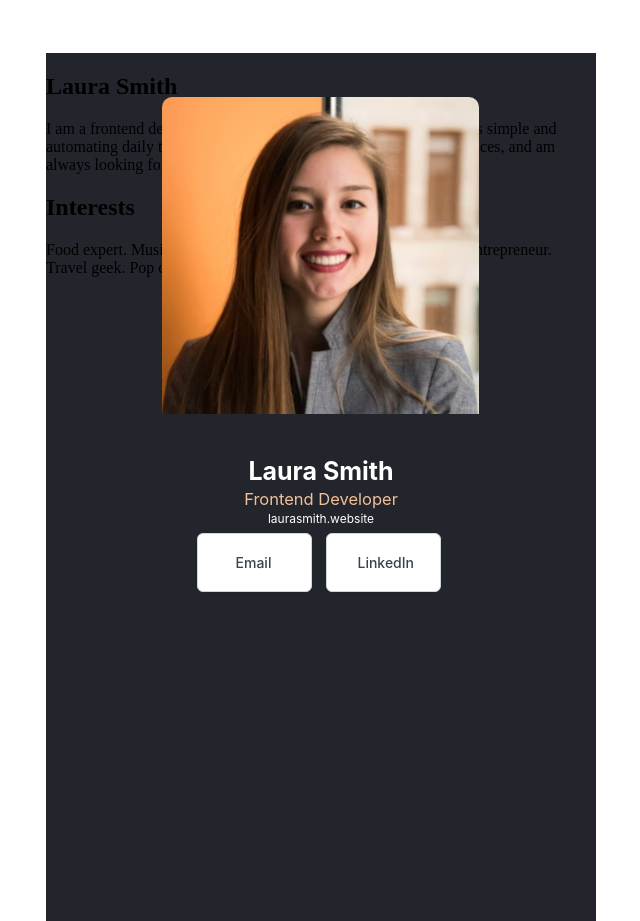
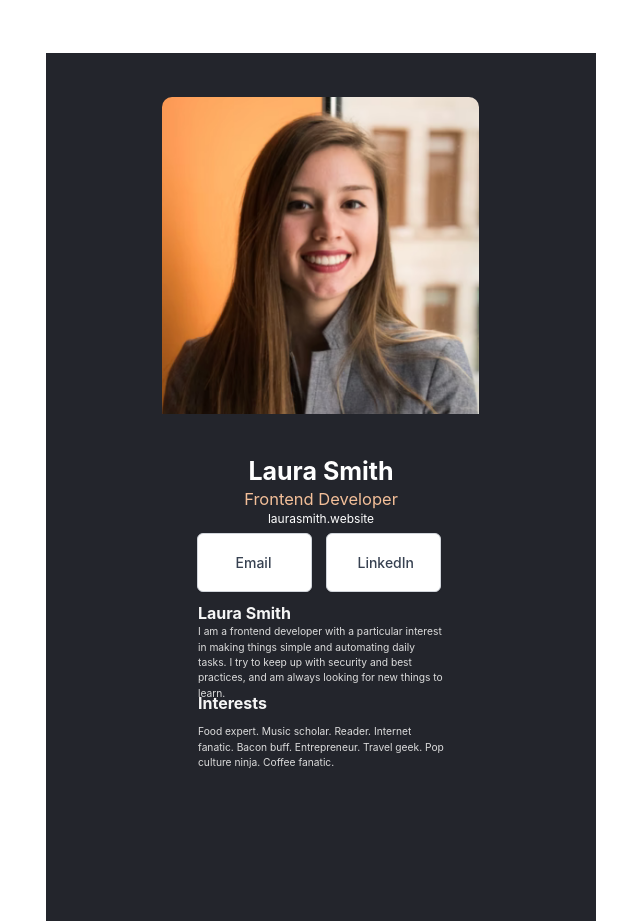
Before and after one commit to pedrlse/React-Course-Project, a React (Create React App) app: page / in a window 1280 px wide. Shown: the whole page, without its empty margins (19-659 px from the left). Built offline with nearby package versions, Linux system fonts and the light colour scheme.

Commit message:
7.2. arranged items in main

```diff
--- a/src/components/MainContent.js
+++ b/src/components/MainContent.js
@@ -4,10 +4,10 @@ export default
 function MainContent() {
     return(
         <main>
-            <h2>Laura Smith</h2>
+            <h2 className="main--about">Laura Smith</h2>
             <p>I am a frontend developer with a particular interest in making things simple and automating daily tasks. I try to keep up with security and best practices, and am always looking for new things to learn.</p>
-            <h2>Interests</h2>
-            <p>Food expert. Music scholar. Reader. Internet fanatic. Bacon buff. Entrepreneur. Travel geek. Pop culture ninja. Coffee fanatic.</p>
+            <h2 className="main--interests">Interests</h2>
+            <p style={{paddingTop: "100px"}}> Food expert. Music scholar. Reader. Internet fanatic. Bacon buff. Entrepreneur. Travel geek. Pop culture ninja. Coffee fanatic.</p>
         </main>
     );
 }
--- a/src/index.css
+++ b/src/index.css
@@ -132,3 +132,45 @@
     order: 1;
     flex-grow: 0;
 }
+
+.main--about {
+    position: absolute;
+    width: 242.71px;
+    height: 21px;
+    left: 152px;
+    top: 535px;
+    font-family: 'Inter';
+    font-style: normal;
+    font-weight: 700;
+    font-size: 16px;
+    line-height: 150%;
+    color: #F5F5F5;
+}
+
+.main--interests {
+    position: absolute;
+    width: 242.71px;
+    height: 21px;
+    left: 152px;
+    top: 625px;
+    font-family: 'Inter';
+    font-style: normal;
+    font-weight: 700;
+    font-size: 16px;
+    line-height: 150%;
+    color: #F5F5F5;
+}
+
+main > p {
+    position: absolute;
+    width: 247px;
+    height: 61px;
+    left: 152px;
+    top: 561px;
+    font-family: 'Inter';
+    font-style: normal;
+    font-weight: 400;
+    font-size: 10.24px;
+    line-height: 150%;
+    color: #DCDCDC;
+}
```
